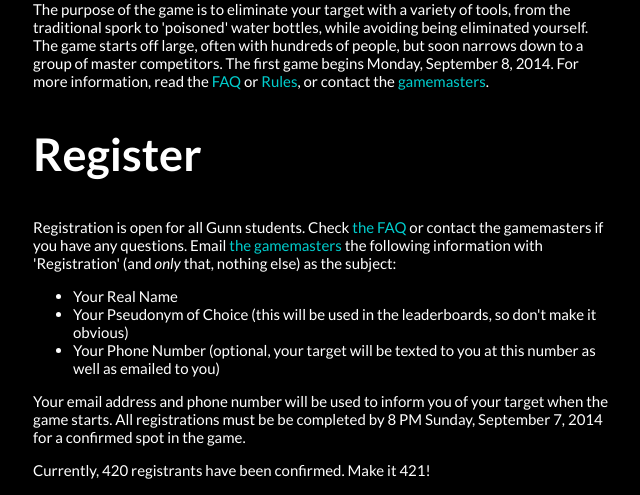
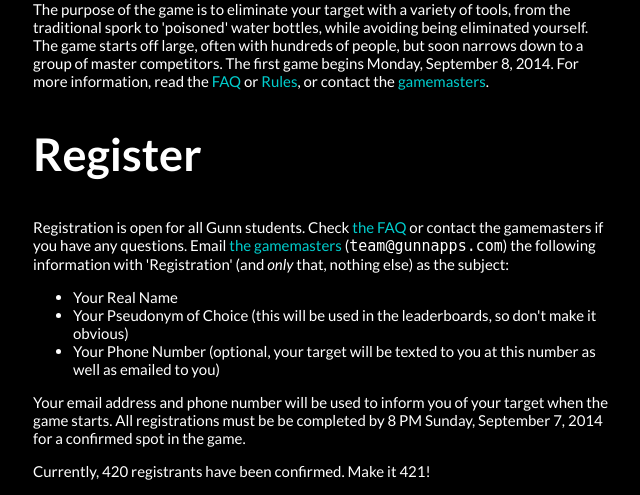
Before and after one commit to ankitr/assassin, a Flask app: page / in a window 1280 px wide. Shown: the part 180-675 px from the top of the page, without its empty margins (317-957 px from the left). Run offline with Flask 2, Linux system fonts and the light colour scheme.

Commit message:
Added a non-link version of the email address

```diff
--- a/app/templates/main.html
+++ b/app/templates/main.html
@@ -17,7 +17,7 @@
         </section>
         <section id="register">
             <h1>Register</h1>
-            <p>Registration is open for all Gunn students. Check <a href="#faq">the FAQ</a> or contact the gamemasters if you have any questions. Email <a href="mailto:team@gunnapps.com?subject=Registration" target="_blank">the gamemasters</a> the following information with 'Registration' (and <em>only</em> that, nothing else) as the subject:
+            <p>Registration is open for all Gunn students. Check <a href="#faq">the FAQ</a> or contact the gamemasters if you have any questions. Email <a href="mailto:team@gunnapps.com?subject=Registration" target="_blank">the gamemasters</a> (<code>team@gunnapps.com</code>) the following information with 'Registration' (and <em>only</em> that, nothing else) as the subject:
             <ul>
                 <li>Your Real Name</li>
                 <li>Your Pseudonym of Choice (this will be used in the leaderboards, so don't make it obvious)</li>
```
